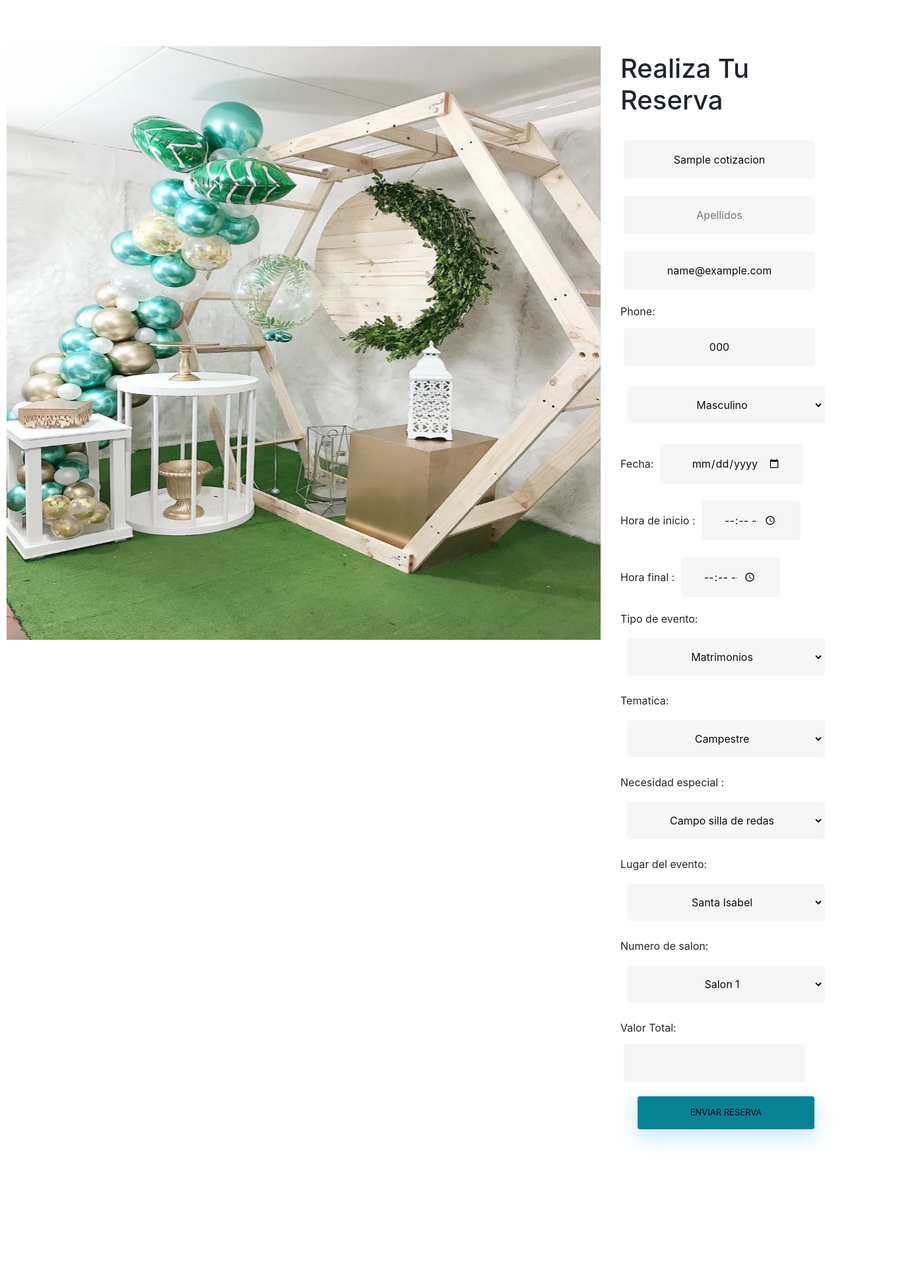
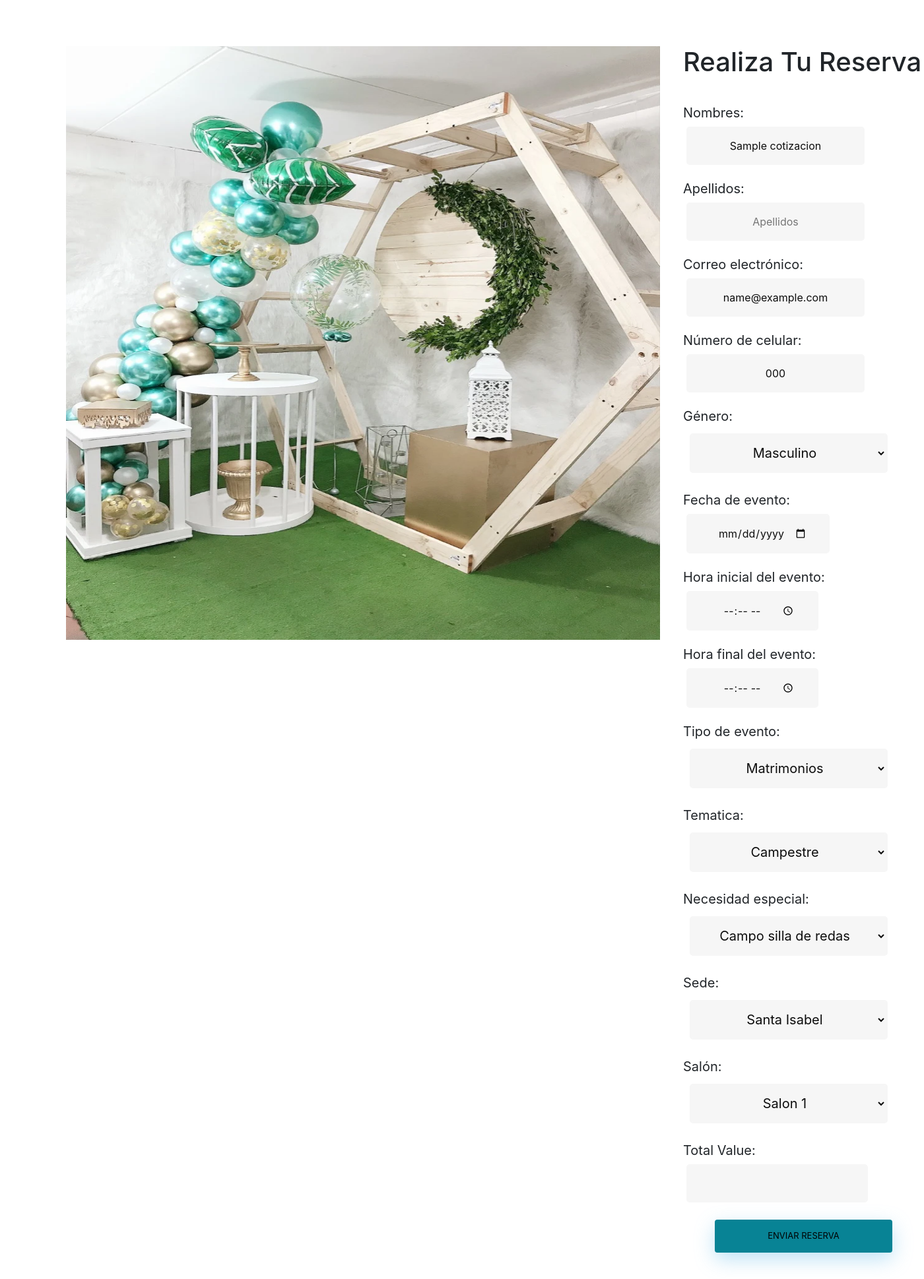
Before and after one commit to Eliana349/proyecto, a Django app: page /reserva/1/ in a window 1400 px wide. Shown: the part 130-2069 px from the top of the page at 66% size. Before the commit the page ends 1865 px from the top, so only its background shows below. Run offline with Django 4.2, Linux system fonts and the light colour scheme; tables that the repository leaves empty hold one stand-in row (values such as "Sample post"); some libraries are stand-ins or nearby versions.

Commit message:
Reservas

```diff
--- a/casaberrio/core/templates/reservas.html
+++ b/casaberrio/core/templates/reservas.html
@@ -1,4 +1,3 @@
-{% block content %}
   {% load static %}
   <!DOCTYPE html>
   <html lang="en">
@@ -34,13 +33,80 @@
           <div class="div-div">
               <img src="{% static 'img/globos.jpg' %}" alt="User Icon" class="imagen-div">
           </div>
-          <form method="post" class="div-form">
-              <h1>Realiza Tu Reserva</h1><br>
-              {% csrf_token %}
-              {{ reserva_form.as_p }}
-              <input type="submit" class="btn btn-primary" value="Enviar Reserva" required>
-          </form>
-      </div>
-  </body>
-  </html>
-{% endblock %}
+          <!-- tu_template.html -->
+<form method="post" class="div-form">
+    <h1>Realiza Tu Reserva</h1><br>
+    {% csrf_token %}
+
+    <div class="form-group">
+        <label for="{{ reserva_form.name.id_for_label }}">Nombres:</label>
+        {{ reserva_form.name }}
+    </div>
+
+    <div class="form-group">
+        <label for="{{ reserva_form.lastname.id_for_label }}">Apellidos:</label>
+        {{ reserva_form.lastname }}
+    </div>
+
+    <div class="form-group">
+        <label for="{{ reserva_form.email.id_for_label }}">Correo electrónico:</label>
+        {{ reserva_form.email }}
+    </div>
+
+    <div class="form-group">
+        <label for="{{ reserva_form.phone.id_for_label }}">Número de celular:</label>
+        {{ reserva_form.phone }}
+    </div>
+
+    <div class="form-group">
+        <label for="{{ reserva_form.gender.id_for_label }}">Género:</label>
+        {{ reserva_form.gender }}
+    </div>
+
+    <div class="form-group">
+        <label for="{{ reserva_form.event_date.id_for_label }}">Fecha de evento:</label>
+        {{ reserva_form.event_date }}
+    </div>
+
+    <div class="form-group">
+        <label for="{{ reserva_form.event_start_time.id_for_label }}">Hora inicial del evento:</label>
+        {{ reserva_form.event_start_time }}
+    </div>
+
+    <div class="form-group">
+        <label for="{{ reserva_form.end_time_of_the_event.id_for_label }}">Hora final del evento:</label>
+        {{ reserva_form.end_time_of_the_event }}
+    </div>
+
+    <div class="form-group">
+        <label for="{{ reserva_form.eventType.id_for_label }}">Tipo de evento:</label>
+        {{ reserva_form.eventType }}
+    </div>
+
+    <div class="form-group">
+        <label for="{{ reserva_form.theme.id_for_label }}">Tematica:</label>
+        {{ reserva_form.theme }}
+    </div>
+
+    <div class="form-group">
+        <label for="{{ reserva_form.special_need.id_for_label }}">Necesidad especial:</label>
+        {{ reserva_form.special_need }}
+    </div>
+
+    <div class="form-group">
+        <label for="{{ reserva_form.campus.id_for_label }}">Sede:</label>
+        {{ reserva_form.campus }}
+    </div>
+
+    <div class="form-group">
+        <label for="{{ reserva_form.lounge.id_for_label }}">Salón:</label>
+        {{ reserva_form.lounge }}
+    </div>
+
+    <div class="form-group">
+        <label for="{{ reserva_form.Total_value.id_for_label }}">Total Value:</label>
+        {{ reserva_form.Total_value }}
+    </div>
+
+    <input type="submit" class="btn btn-primary" value="Enviar Reserva" required>
+</form>
--- a/casaberrio/static/css/reserva.css
+++ b/casaberrio/static/css/reserva.css
@@ -1,4 +1,3 @@
-
 header {
   background: linear-gradient(90deg,rgba(57,140,198,1), rgb(57, 198, 111));
   color: #ffffff;
@@ -33,34 +32,31 @@ nav ul li a {
 
   margin-top: 70px;
   display: flex;
+  font-size: 20px;
 
-  justify-content: center;
-  min-height: calc(80px - 200px);
 
 }
 
 .div-form{
-  margin-left: 30px;
-  margin-right: 150px;
-  margin-top: 10px;
+  margin-left: 35px;
 
 }
 
-.div2 {
-  border-radius: 25px;
-  background: rgba(14, 158, 122, 0.6);
-  padding: 50px;
-  width: 1000%;
-  max-width: 100px;
-  box-shadow: 0 30px 60px 0 rgba(0, 0, 0, 0.3);
-  text-align: center;
-  margin-left: 150px;
+.div-form form {
+  width: 80%;
 }
+
+.div-form form .form-group {
+  width: 100%;
+}
+
 
 .imagen-div {
   width: 900px;
   height: 900px;
-  margin-left: 20px;
+  margin-left: 100px;
+  margin-right: 0%;
+
 }
 
 
@@ -98,7 +94,7 @@ input[type=text] {
   display: inline-block;
   font-size: 16px;
   margin: 5px;
-  width: 290px;
+  width: 270px;
   border: 2px solid #f6f6f6;
   -webkit-transition: all 0.5s ease-in-out;
   -moz-transition: all 0.5s ease-in-out;
@@ -248,7 +244,7 @@ input[type="time" i] {
   display: inline-block;
   font-size: 16px;
   margin: 5px;
-  width: 150px;
+  width: 200px;
   border: 2px solid #f6f6f6;
   -webkit-transition: all 0.5s ease-in-out;
   -moz-transition: all 0.5s ease-in-out;
@@ -288,12 +284,6 @@ input[type="date"], input[type="time"], input[type="tel"] {
 }
 
 
-.reserved-dates {
-  background-color: #FFCCCC; /* Cambia el color de fondo a rojo claro */
-  color: #555; /* Cambia el color del texto */
-}
-
-
 
 input[type="number" i] {
   background-color: #f6f6f6;
```
